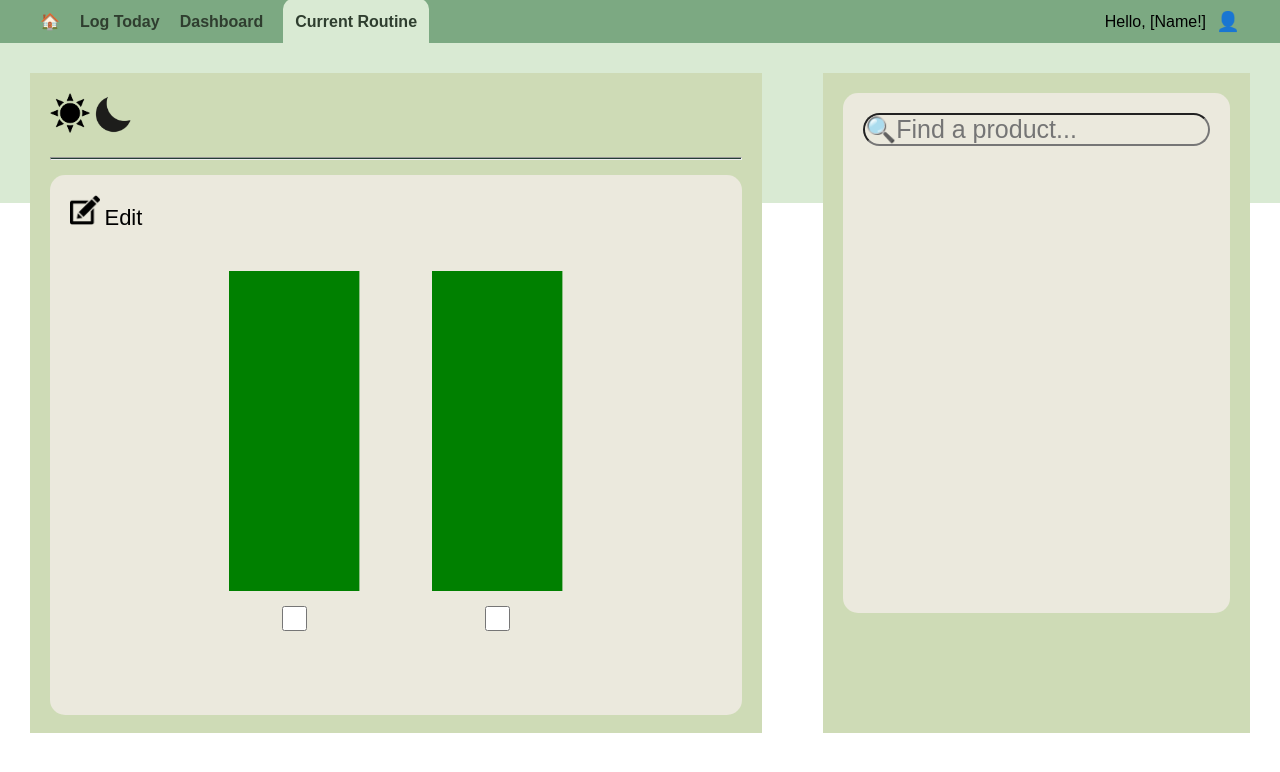
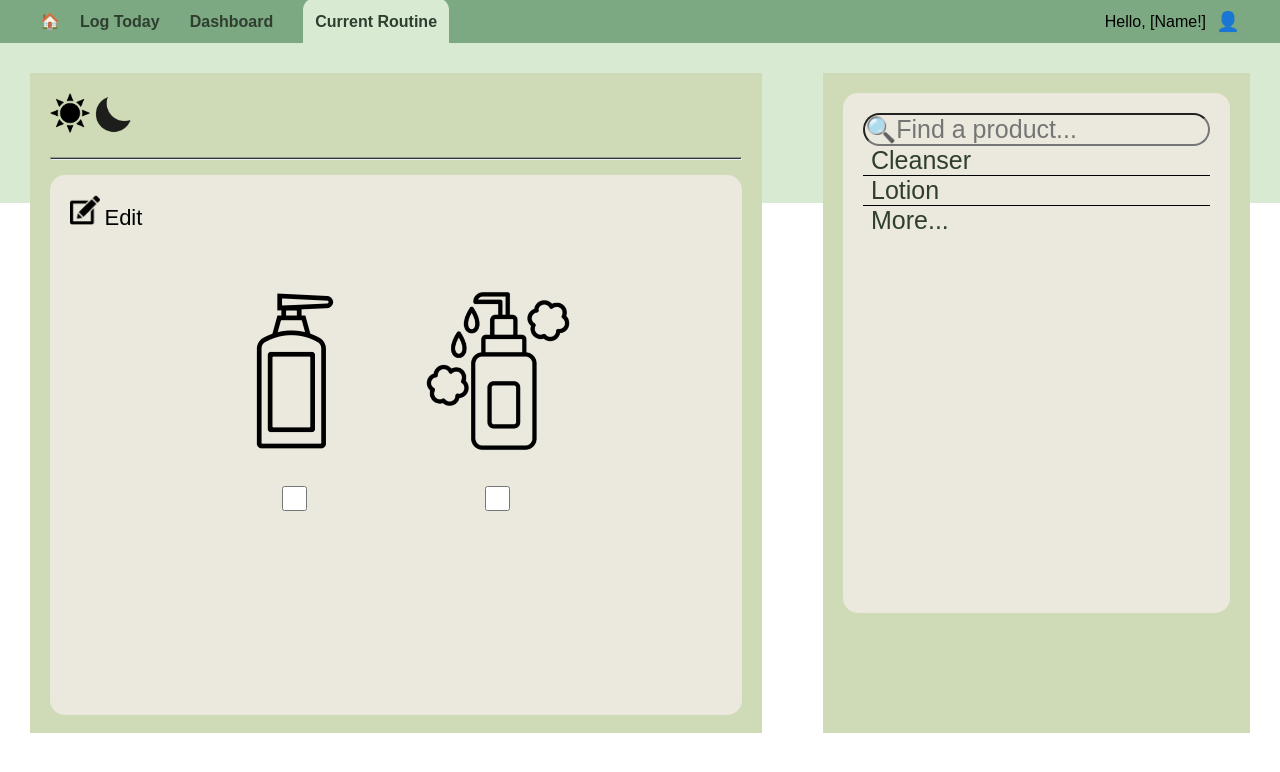
Before and after one commit to michelleegao/CS-4640-Clara, a PHP site: page /current_routine.html in a window 1280 px wide. Shown: the top 772 px of the page. Run offline with PHP 8.4, Linux system fonts and the light colour scheme.

Commit message:
cleaned up

```diff
--- a/current_routine.html
+++ b/current_routine.html
@@ -48,17 +48,13 @@
                 <div class="products-list">
                     <div class="product-item">
                         <!--skincare products placeholders-->
-                        <svg class="product-rect" viewBox="0 0 100 250" preserveAspectRatio="none">
-                            <rect x="0" y="0" width="100" height="250" style="fill:green" />
-                        </svg>
+                        <img class="product-rect" src="images/lotion.png" alt="Lotion bottle" style="width:200px">
                         <input type="checkbox" class="product-checkbox">
                     </div>
 
                     <div class="product-item">
                         <!--skincare products placeholders-->
-                        <svg class="product-rect" viewBox="0 0 100 250" preserveAspectRatio="none">
-                            <rect x="0" y="0" width="100" height="250" style="fill:green" />
-                        </svg>
+                        <img class="product-rect" src="images/cleanser.png" alt="Facial Cleanser" style="width:200px">
                         <input type="checkbox" class="product-checkbox">
                     </div>
                 </div>
@@ -70,6 +66,11 @@
             <div class="right-products-inner">
                 <div class="product-search-bar">
                     <input type="text" placeholder="🔍Find a product...">
+                    <span>Cleanser</span>
+                    <hr>
+                    <span>Lotion</span>
+                    <hr>
+                    <span>More...</span>
                 </div>
             </div>
         </div>
--- a/styles/style.css
+++ b/styles/style.css
@@ -30,8 +30,10 @@ body {
 .nav-left ul {
     list-style: none;
     display: flex;
+    flex-wrap: wrap;
     margin: 0;
     padding: 0;
+    gap: 10px;
 }
 
 .nav-left li {
@@ -275,7 +320,55 @@ select:hover {
     font-size: 25px;
 }
 
-/* ---------- Page layout ---------- */
+.right-products-inner span {
+    margin: 8px 0;
+    font-size: 25px;
+    color: #2F3E2F;
+    padding-left: 8px;
+}
+
+.right-products-inner hr {
+    border: none;
+    border-top: 1.5px solid black;
+    margin: 6px, 0;
+}
+
+/* -------------- Current Routine responsive styling --------------*/
+@media (max-width: 1000px) {
+  .products-container {
+    flex-direction: column;
+    height: auto;
+    padding: 20px;
+  }
+
+  .left-products-container,
+  .right-products-container {
+    flex: 1 1 100%;
+    width: 100%;
+  }
+
+  .left-products-inner,
+  .right-products-inner {
+    height: auto;
+  }
+}
+
+@media (max-width: 600px) {
+  .products-container {
+    gap: 15px;
+  }
+
+  .product-item {
+    max-width: 45%;
+  }
+
+  .products-list {
+    flex-wrap: wrap;
+    gap: 20px;
+  }
+}
+
+/* ---------- Daily Logger Page layout ---------- */
 .page {
     background: #eef5ee;
     min-height: 100vh;
```
Also changed, not shown: other parts of styles/style.css (+55 -12 lines), images/cleanser.png (added), images/lotion.png (added).
